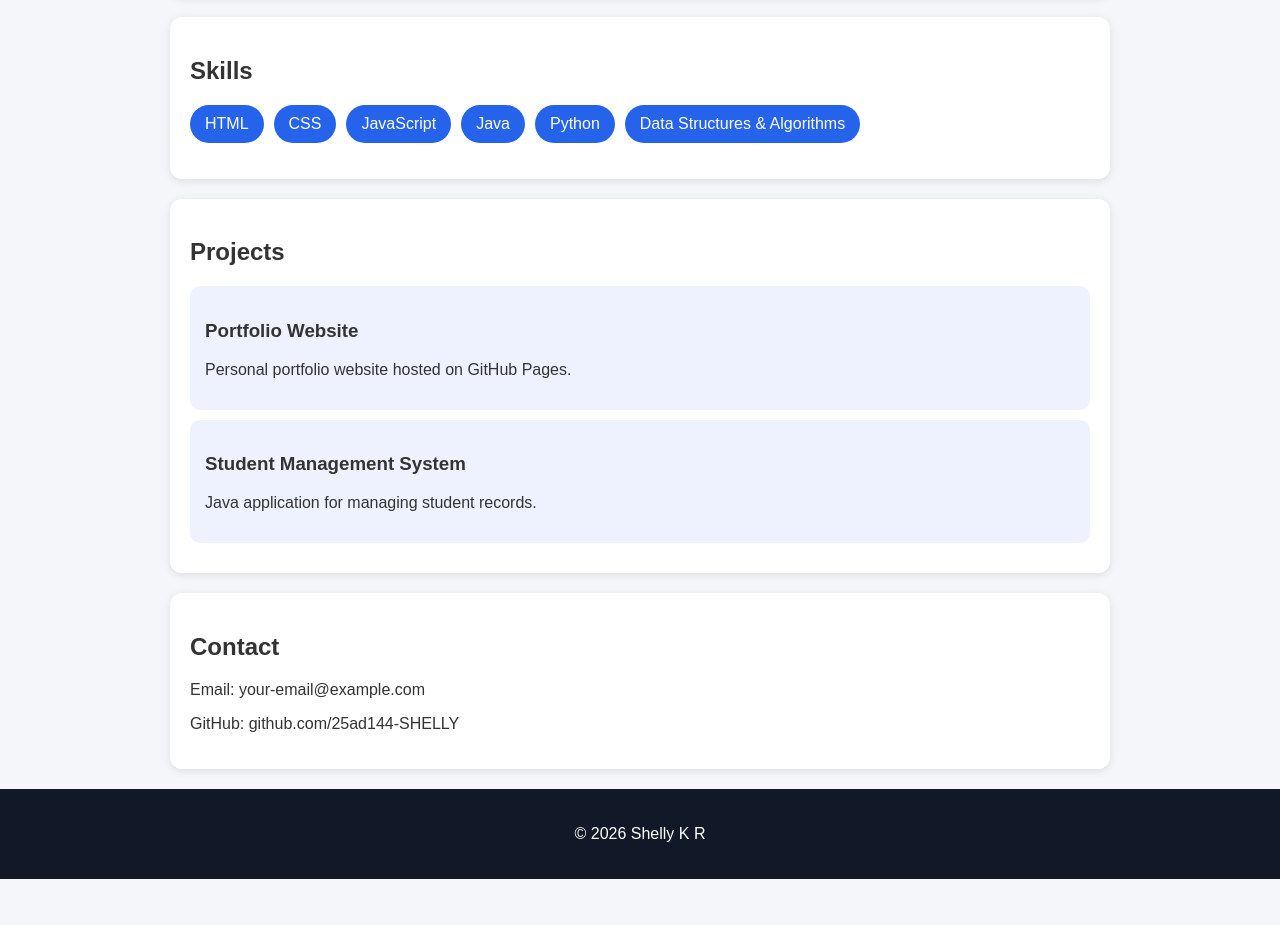
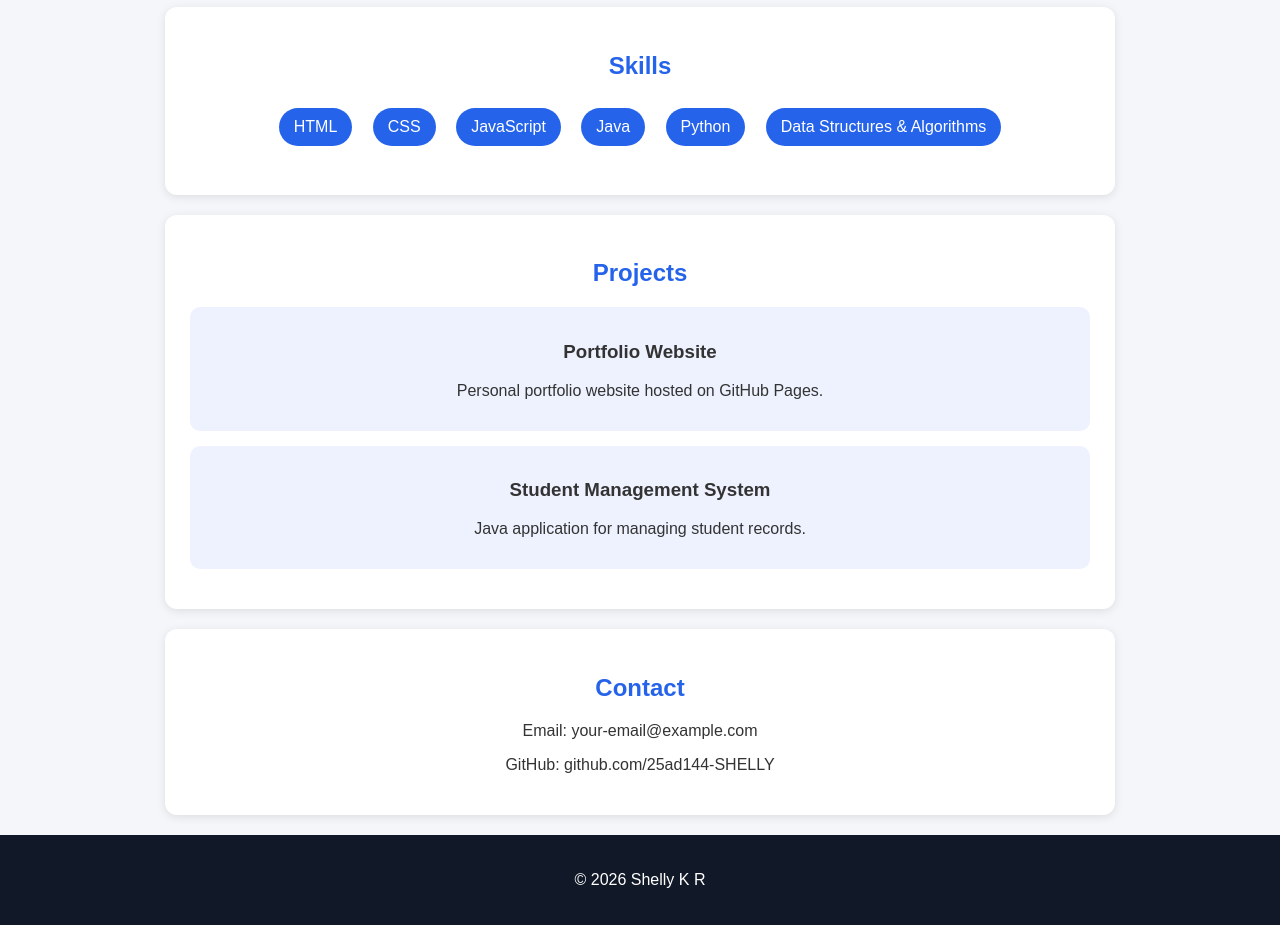
Before and after one commit to 25ad144-SHELLY/personal_portfolio, a plain HTML site: page index.html in a window 1280 px wide. Shown: the part 399-1324 px from the top of the page. Before the commit the page ends 1278 px from the top, so only its background shows below. Drawn offline with Linux system fonts and the light colour scheme.

Commit message:
Update style.css

```diff
--- a/style.css
+++ b/style.css
@@ -1,51 +1,54 @@
-body{
+body {
     font-family: Arial, sans-serif;
-    margin:0;
-    background:#f4f6f9;
-    color:#333;
+    margin: 0;
+    background: #f4f6f9;
+    color: #333;
+    text-align: center;
 }
 
-header{
-    background:#2563eb;
-    color:white;
-    text-align:center;
-    padding:60px 20px;
+header {
+    background: #2563eb;
+    color: white;
+    padding: 50px 20px;
 }
 
-section{
-    max-width:900px;
-    margin:20px auto;
-    background:white;
-    padding:20px;
-    border-radius:12px;
-    box-shadow:0 2px 8px rgba(0,0,0,0.1);
+section {
+    max-width: 900px;
+    margin: 20px auto;
+    background: white;
+    padding: 25px;
+    border-radius: 12px;
+    box-shadow: 0 2px 10px rgba(0,0,0,0.1);
 }
 
-ul{
-    display:flex;
-    flex-wrap:wrap;
-    gap:10px;
-    list-style:none;
-    padding:0;
+ul {
+    list-style: none;
+    padding: 0;
 }
 
-li{
-    background:#2563eb;
-    color:white;
-    padding:10px 15px;
-    border-radius:20px;
+li {
+    display: inline-block;
+    margin: 8px;
+    padding: 10px 15px;
+    background: #2563eb;
+    color: white;
+    border-radius: 20px;
 }
 
-.card{
-    background:#eef2ff;
-    padding:15px;
-    border-radius:10px;
-    margin:10px 0;
+.card {
+    background: #eef2ff;
+    padding: 15px;
+    margin: 15px 0;
+    border-radius: 10px;
 }
 
-footer{
-    text-align:center;
-    background:#111827;
-    color:white;
-    padding:20px;
+footer {
+    background: #111827;
+    color: white;
+    padding: 20px;
+    margin-top: 20px;
 }
+
+h1, h2 {
+    color: #2563eb;
+}
```
